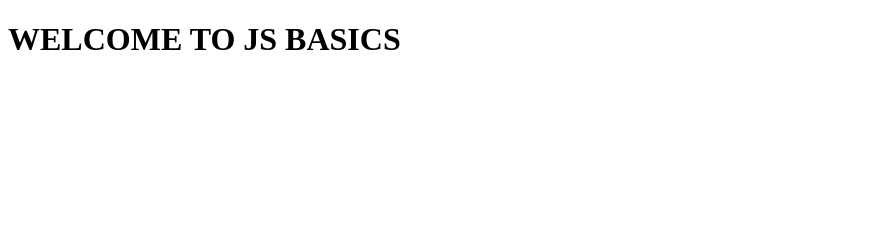
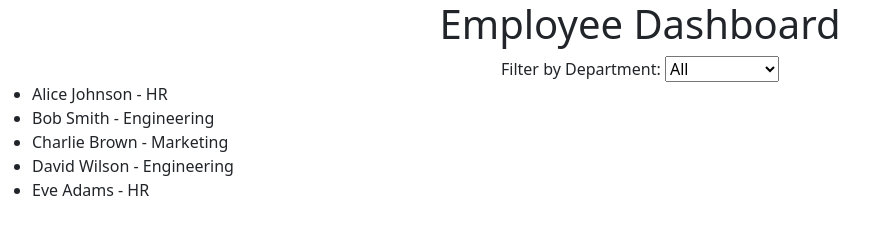
Before and after one commit to Aniyobugs/mernstackjsbasics, a plain HTML site: page JS_basics/index.html in a window 1280 px wide. Shown: the whole page, without its empty margins (0-893 px from the left). Drawn offline with nearby package versions, Linux system fonts and the light colour scheme.

Commit message:
Add files via upload

```diff
--- a/JS_basics/index.html
+++ b/JS_basics/index.html
@@ -2,12 +2,29 @@
 <html lang="en">
 <head>
     <meta charset="UTF-8">
-    <meta http-equiv="X-UA-Compatible" content="IE=edge">
     <meta name="viewport" content="width=device-width, initial-scale=1.0">
     <title>Document</title>
+    <link href="https://cdn.jsdelivr.net/npm/bootstrap@5.3.3/dist/css/bootstrap.min.css" rel="stylesheet" integrity="sha384-QWTKZyjpPEjISv5WaRU9OFeRpok6YctnYmDr5pNlyT2bRjXh0JMhjY6hW+ALEwIH" crossorigin="anonymous">
+    <link rel="stylesheet" href="style.css">
 </head>
 <body>
-    <h1>WELCOME TO JS BASICS</h1>
- <script src="script.js"></script>
+   <h1 align="center">Employee Dashboard</h1>
+<!-- Dropdown for filtering by department -->
+ <center>
+<label for="department-filter">Filter by Department: </label>
+
+<select id="department">
+    <option value="all">All</option>
+    <option value="HR">HR</option>
+    <option value="Engineering">Engineering</option>
+    <option value="Marketing">Marketing</option>
+</select>
+ </center>
+
+<!-- Employee list displayed here -->
+<ul id="employeelist"></ul>
+<script src="script.js"></script>
+<script src="https://cdn.jsdelivr.net/npm/bootstrap@5.3.3/dist/js/bootstrap.bundle.min.js" integrity="sha384-YvpcrYf0tY3lHB60NNkmXc5s9fDVZLESaAA55NDzOxhy9GkcIdslK1eN7N6jIeHz" crossorigin="anonymous"></script>
+
 </body>
 </html>
--- a/JS_basics/script.js
+++ b/JS_basics/script.js
@@ -1,6 +1,67 @@
-let a = 10;
-console.log(a);
-var name = "Anandhu";
-console.log(name);
-const pi = 3.14;
-console.log(pi);
+const employees = [
+  { name: "Alice Johnson", department: "HR" },
+  { name: "Bob Smith", department: "Engineering" },
+  { name: "Charlie Brown", department: "Marketing" },
+  { name: "David Wilson", department: "Engineering" },
+  { name: "Eve Adams", department: "HR" },
+];
+
+// Get the dropdown element and the list where employees will be shown
+const department = document.getElementById("department");
+const employeeList = document.getElementById("employeelist");
+department.addEventListener("change", (e) => {
+  console.log(e.target.value);
+  renderemployees(e.target.value);
+});
+const renderemployees = (data) => {
+  employeeList.innerHTML = "";
+  const output =
+    data === "all"
+      ? employees
+      : employees.filter((emp) => emp.department === data);
+  output.forEach((emp) => {
+    const li = document.createElement("li");
+    li.textContent = `${emp.name} - ${emp.department}`;
+    employeeList.appendChild(li);
+  });
+};
+renderemployees("all")
+
+// // Function to display employees
+// function displayEmployees(filteredEmployees) {
+//     // Clear the list before adding new items
+//     employeeList.innerHTML = "";
+
+//     // Go through each employee in the filtered list and add them to the page
+//     for (let i = 0; i < filteredEmployees.length; i++) {
+//         // Create a new list item (li) for each employee
+//         const li = document.createElement("li");
+//         li.textContent = filteredEmployees[i].name + " - " + filteredEmployees[i].department;
+//         // Add the list item to the employee list
+//         employeeList.appendChild(li);
+//     }
+// }
+
+// // Function to handle when the user selects a department from the dropdown
+// departmentFilter.addEventListener("change", function () {
+//     // Get the selected department
+//     const selectedDepartment = departmentFilter.value;
+
+//     // If "All" is selected, show all employees
+//     if (selectedDepartment === "all") {
+//         console.log(employees);
+//     } else {
+//         // Otherwise, filter employees by the selected department
+//         const filteredEmployees = [];
+//         for (let i = 0; i < employees.length; i++) {
+//             if (employees[i].department === selectedDepartment) {
+//                 filteredEmployees.push(employees[i]);
+//             }
+//         }
+//         // Display the filtered employees
+//         console.log(filteredEmployees);
+//     }
+// });
+
+// // Initially display all employees when the page loads
+// console.log(employees);
```
